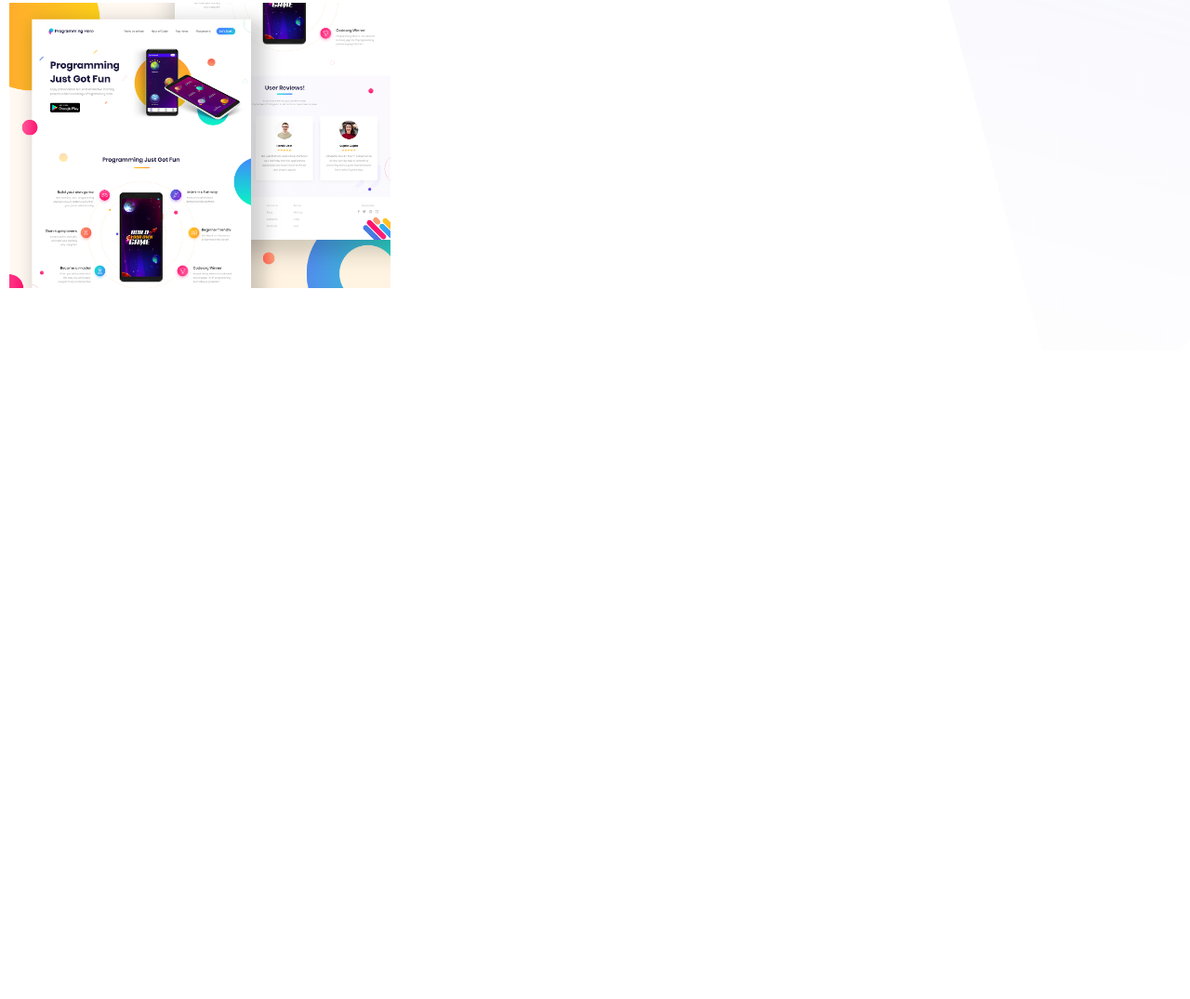
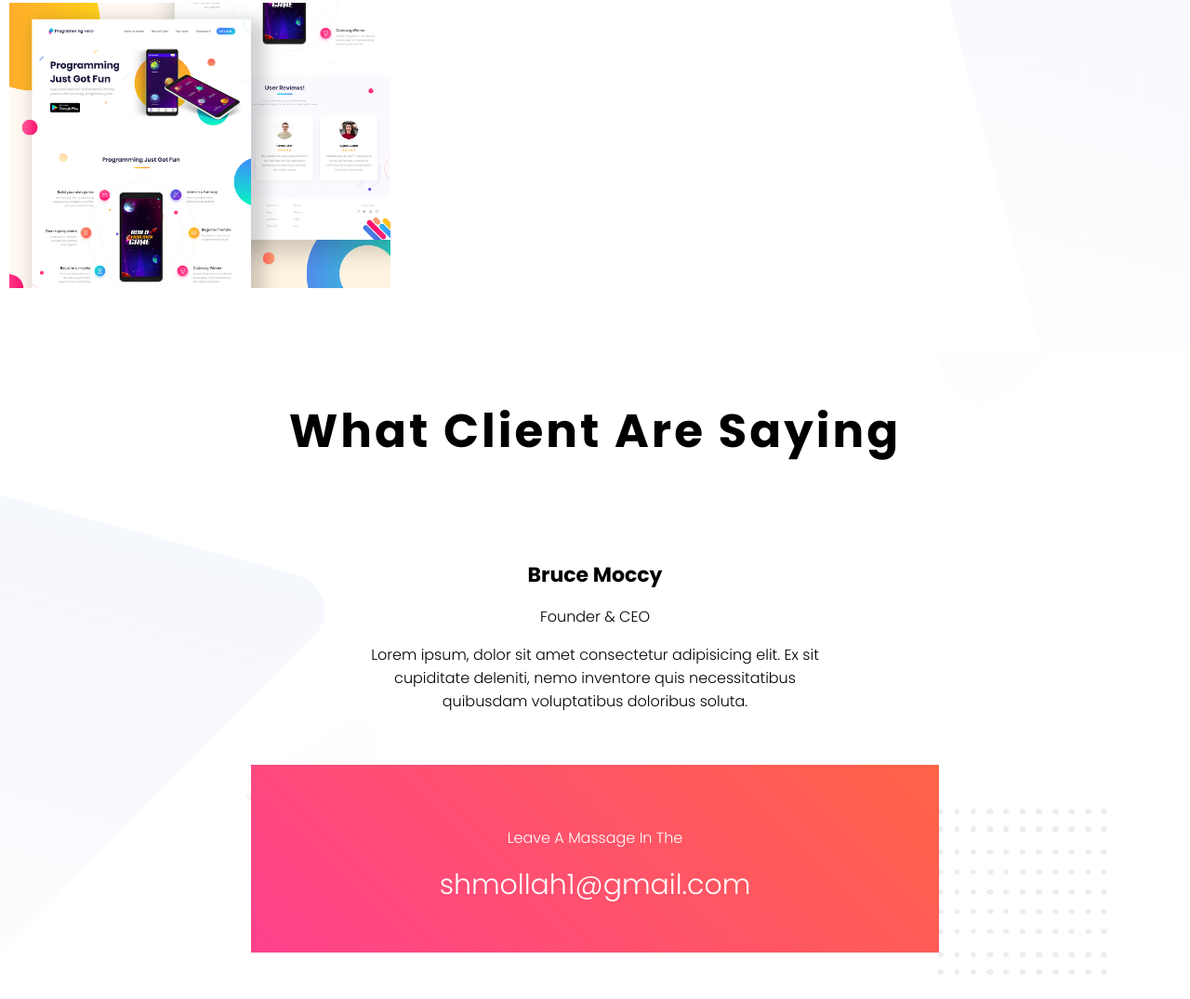
Before and after one commit to SantoShakil01/ph-project2, a plain HTML site: page index.html in a window 1280 px wide. Shown: the part 2016-3091 px from the top of the page at 93% size. Before the commit the page ends 2393 px from the top, so only its background shows below. Drawn offline with Linux system fonts and the light colour scheme.

Commit message:
Create 4th Section

```diff
--- a/css/style.scss
+++ b/css/style.scss
@@ -88,3 +88,41 @@ body{
         }
     }
 }
+
+
+.client{
+    padding: 50px 0px;
+    overflow: hidden;
+    background-image: url(../images/footer-bg.png);
+    background-repeat: no-repeat;
+    background-size: cover;
+    text-align: center;
+    h2{
+        font-size: 50px;
+        letter-spacing: 3px;
+        margin: 0;
+        margin-bottom: 20px;
+    }
+    .client-review{
+        padding: 80px 0px 40px;
+        width: 40%;
+        margin: 0 auto;
+        h4{
+            margin: 0;
+            font-size: 22px;
+        }
+    }
+    .cta{
+        background-image: linear-gradient(45deg, #FF428D, tomato);
+        padding: 50px;
+        width: 50%;
+        color: #fff;
+        margin: 0 auto;
+        a{
+            text-decoration: none;
+            color: #fff;
+            font-size: 30px;
+            font-weight: 500;
+        }
+    }
+}
--- a/index.html
+++ b/index.html
@@ -54,5 +54,23 @@
         </div>
     </div>
 
+
+
+
+    <!-- 4th Section -->
+    <div class="client">
+        <h2>What Client Are Saying</h2>
+        <div class="client-review">
+            <h4>Bruce Moccy</h4>
+            <p class="deg">Founder & CEO</p>
+            <p>Lorem ipsum, dolor sit amet consectetur adipisicing elit. Ex sit cupiditate deleniti, nemo inventore quis necessitatibus quibusdam voluptatibus doloribus soluta.</p>
+        </div>
+
+        <div class="cta">
+            <p>Leave A Massage In The</p>
+            <a href="mailto:shmollah1@gmail.com">shmollah1@gmail.com</a>
+        </div>
+    </div>
+
 </body>
 </html>
```
Also changed, not shown: css/style.css.
